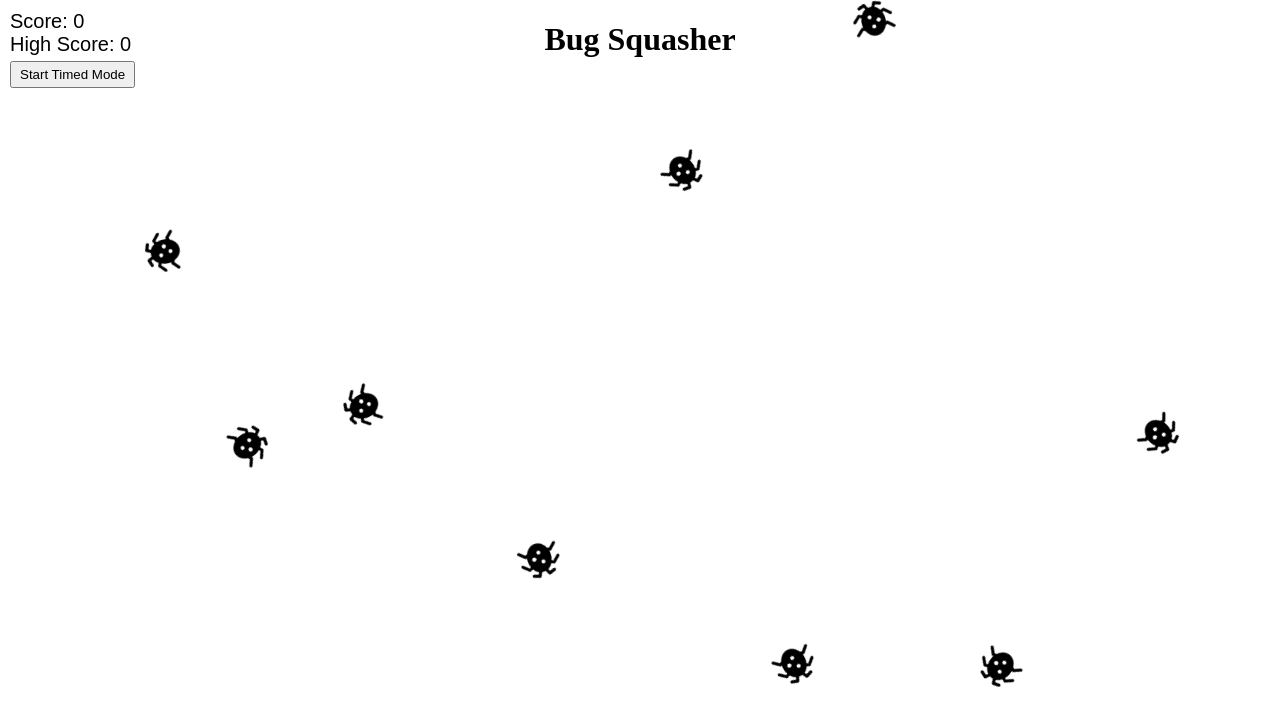
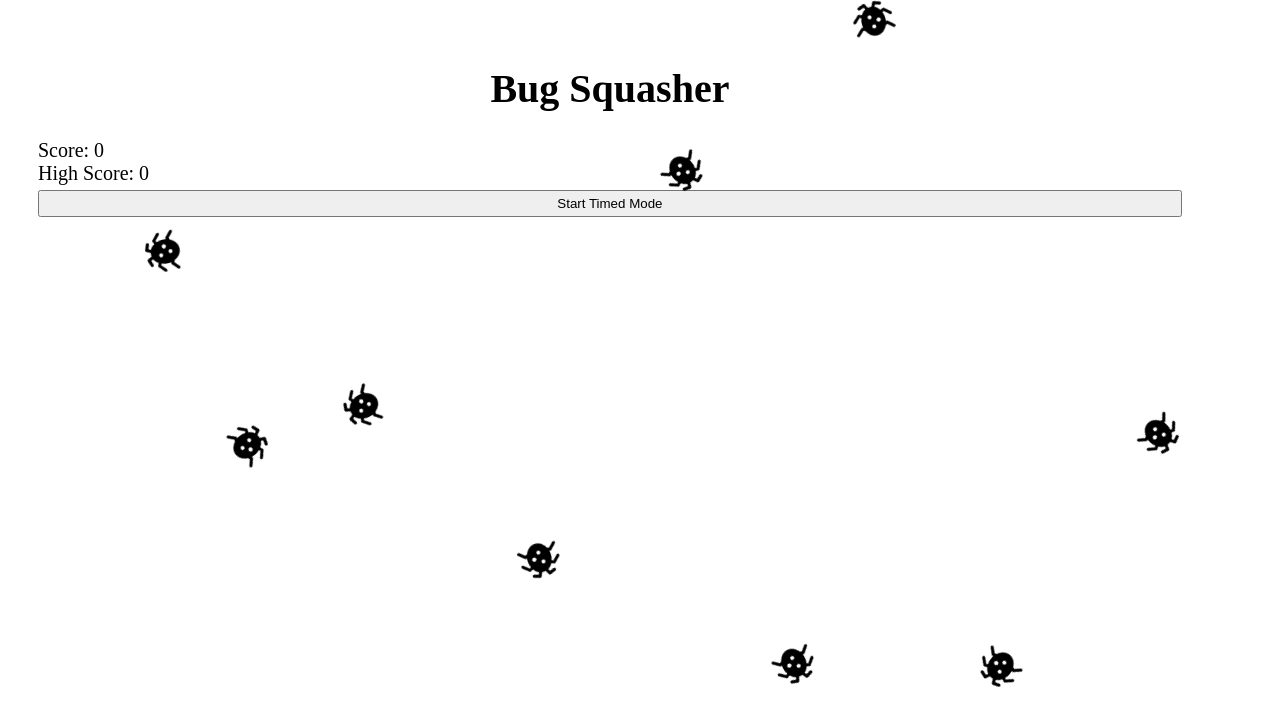
Before and after one commit to Exorxx/Bug, a plain HTML site: page index.html in a window 1280 px wide. Drawn offline with Linux system fonts and the light colour scheme.

Commit message:
small ui changes

```diff
--- a/index.html
+++ b/index.html
@@ -1,17 +1,18 @@
 <!DOCTYPE html>
 <html lang="en">
+
 <head>
     <meta charset="UTF-8">
-    <meta name="viewport" content="width=device-width, initial-scale=1.0">
+    <meta name="viewport" content="width=device-width, initial-scale=1.0, user-scalable=no">
     <title>Document</title>
     <link rel="manifest" href="manifest.json">
     <link rel="stylesheet" href="styles.css">
 </head>
+
 <body>
+    <div id="hud">
         <h1 class="gamename">Bug Squasher</h1>
         <button id="installBtn" style="display:none;">Install Game</button>
-
-    <div id="hud">
         <div>Score: <span id="score">0</span></div>
         <div>High Score: <span id="high-score">0</span></div>
         <div id="timer" style="display:none;">Time: <span id="time-left">60</span>s</div>
@@ -35,4 +36,5 @@
     <script src="install.js"></script>
     <script src="bugspawner.js"></script>
 </body>
+
 </html>
--- a/styles.css
+++ b/styles.css
@@ -1,3 +1,8 @@
+body {
+  touch-action: manipulation;
+  padding: 30px;
+}
+
 #installBtn {
   background-color: #ffcc00;
   border: none;
@@ -29,14 +34,16 @@
 }
 
 #hud {
-  position: fixed;
+  display: flex;
+  flex-direction: column;
   top: 10px;
   left: 10px;
-  font-family: sans-serif;
   font-size: 20px;
   color: rgb(0, 0, 0);
   z-index: 9999;
+  width: 95%;
 }
+
 #hud button {
   margin-top: 5px;
   padding: 4px 8px;
@@ -44,6 +51,5 @@
 }
 
 .gamename {
-  display: flex;
-  justify-content: center;
+  text-align: center;
 }
```
Lines whose indentation alone changed are shown as unchanged.
